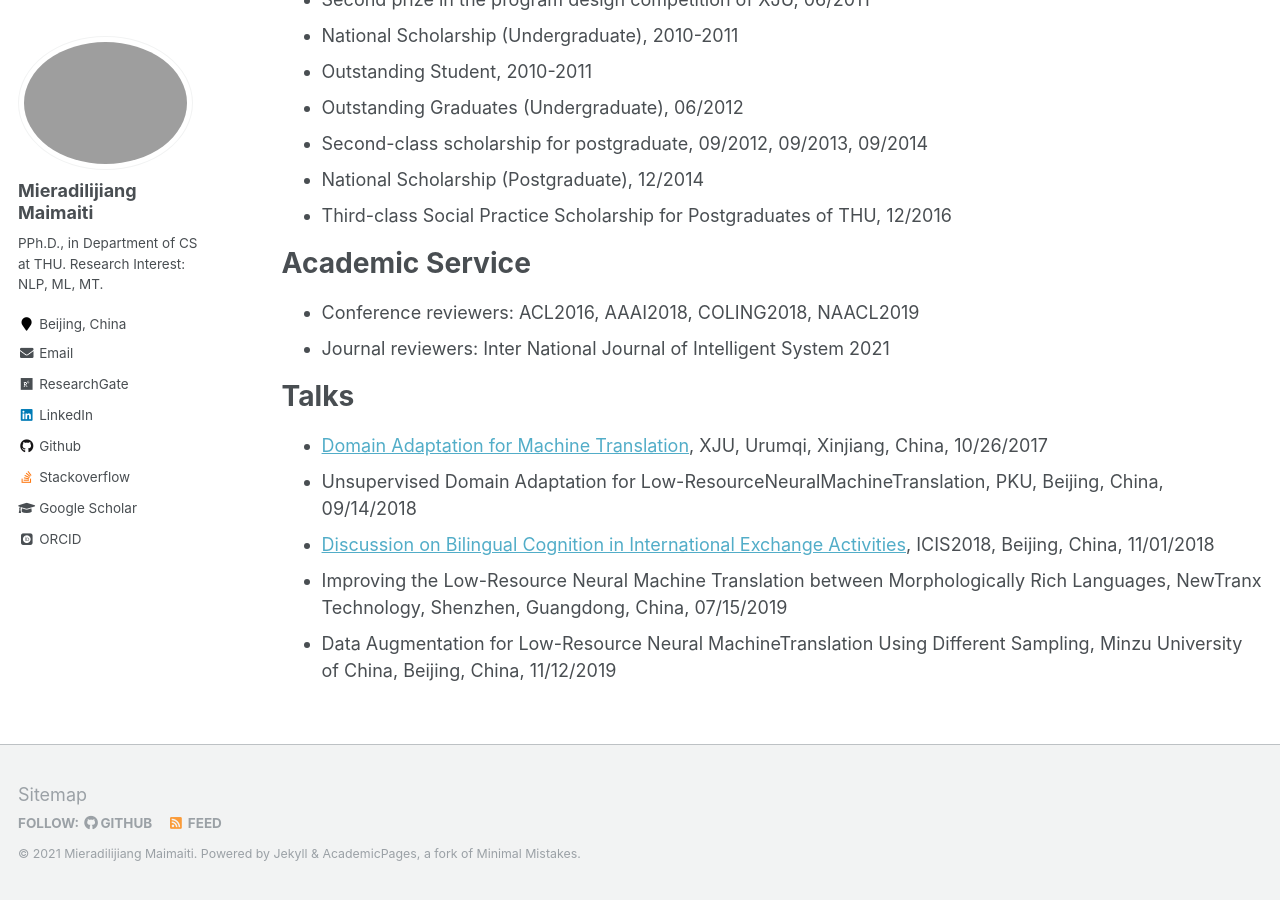
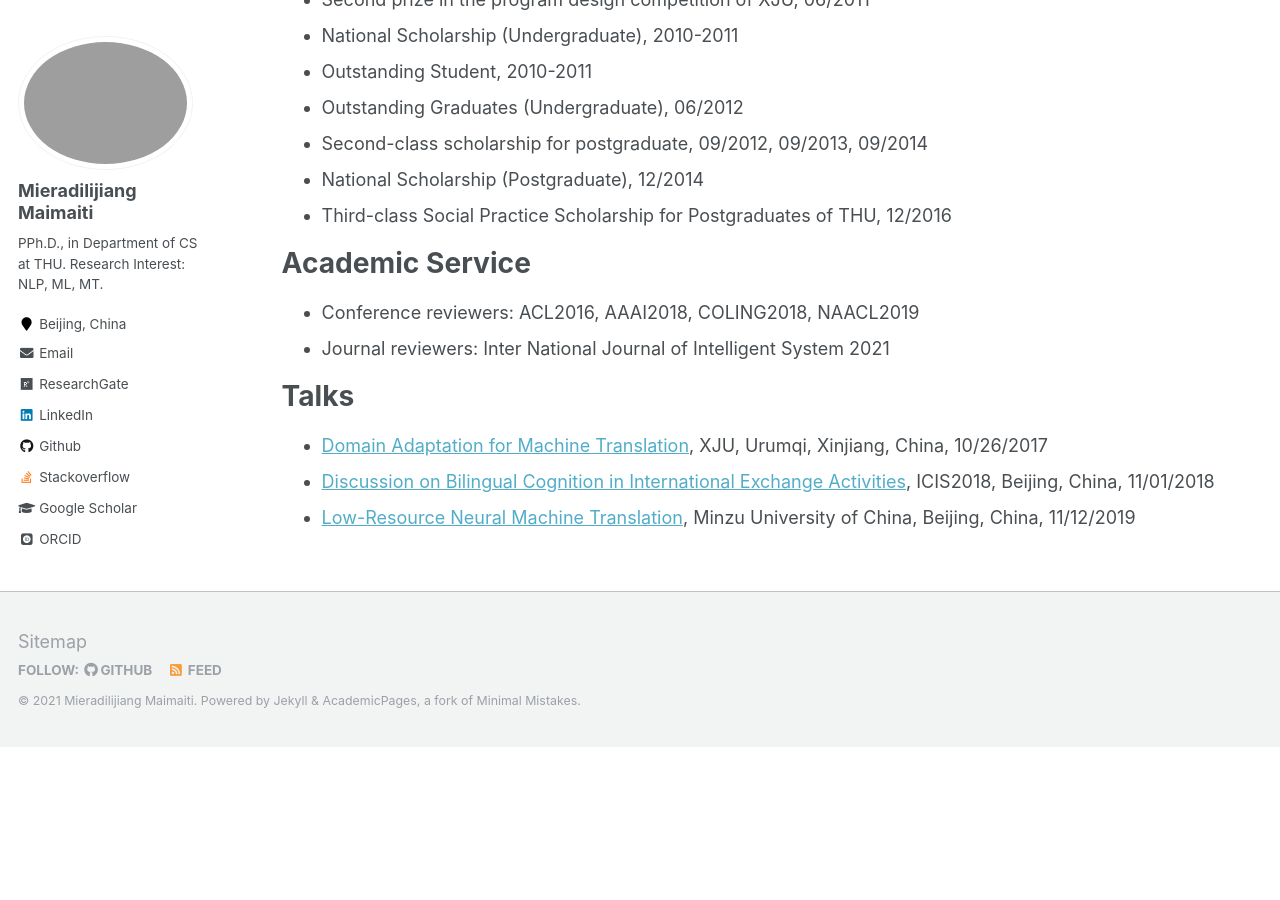
Before and after one commit to miradel51/miradel51.github.io, a Jekyll site: the page built from _pages/cv.md, in a window 1280 px wide and 900 px high, scrolled down 3690 px. Built offline with Jekyll 4.4.1, drawn with Linux system fonts in a browser that asks for light colours; some web fonts are replaced; after the commit the page ends 4437 px from its top, so only the background shows below that.

Commit message:
update talks minda report

```diff
--- a/_pages/cv.md
+++ b/_pages/cv.md
@@ -112,10 +112,8 @@ Academic Service
 Talks
 ======
 * [Domain Adaptation for Machine Translation](https://miradel51.github.io/files/report_da4mt_xju_v1.0.pdf), XJU, Urumqi, Xinjiang, China, 10/26/2017
-* Unsupervised Domain Adaptation for Low-ResourceNeuralMachineTranslation, PKU, Beijing, China, 09/14/2018
 * [Discussion on Bilingual Cognition in International Exchange Activities](https://miradel51.github.io/files/icis2018_v1.0.pdf), ICIS2018, Beijing, China, 11/01/2018
-* Improving the Low-Resource Neural Machine Translation between Morphologically Rich Languages, NewTranx Technology, Shenzhen, Guangdong, China, 07/15/2019
-* Data Augmentation for Low-Resource Neural MachineTranslation Using Different Sampling, Minzu University of China, Beijing, China, 11/12/2019
+* [Low-Resource Neural Machine Translation](https://miradel51.github.io/files/minda_report_20191112.pdf), Minzu University of China, Beijing, China, 11/12/2019
 
 <!-- Publications
 ======
```
